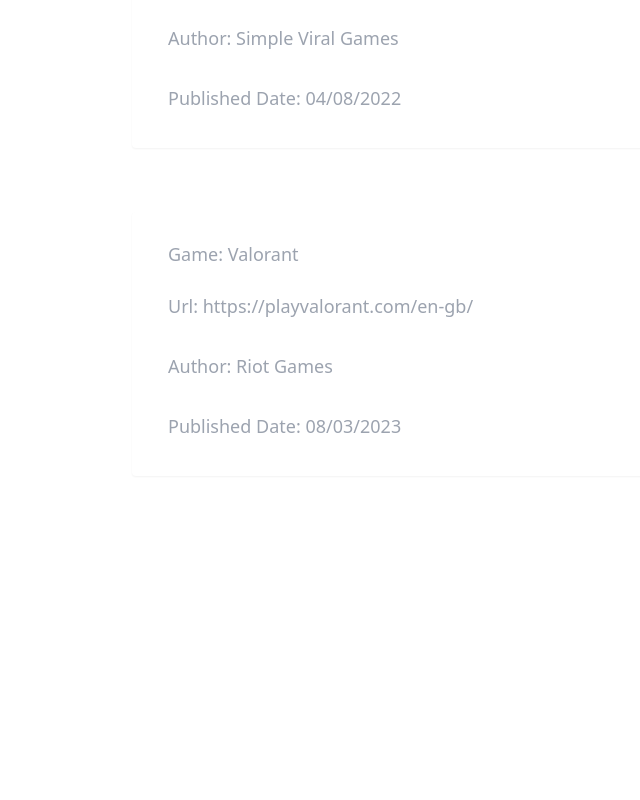
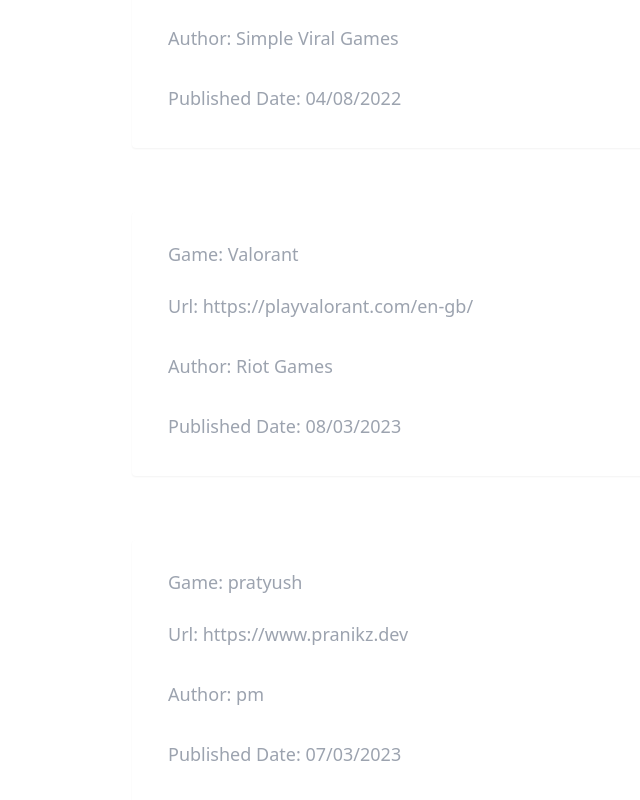
Before and after one commit to pranikz/SVG-crud, a React (Create React App) app: page /allgames in a window 1280 px wide. Shown: the part 712-1512 px from the top of the page, without its empty margins (192-832 px from the left). Before the commit the page ends 1264 px from the top, so only its background shows below. Built offline with nearby package versions, Linux system fonts and the light colour scheme; data requests are answered from the project's data file.

Commit message:
chore: added required field Validation

```diff
--- a/db.json
+++ b/db.json
@@ -20,6 +20,13 @@
       "author": "Riot Games",
       "published_date": "2023-03-08",
       "id": 3
+    },
+    {
+      "name": "pratyush",
+      "url": "https://www.pranikz.dev",
+      "author": "pm",
+      "published_date": "2023-03-07",
+      "id": 4
     }
   ]
 }
--- a/src/pages/AddGame.js
+++ b/src/pages/AddGame.js
@@ -62,6 +62,7 @@
             focus:ring-opacity-50
           "
                       placeholder="Enter Game Name"
+                      required
                     />
                   )}
                 />
@@ -89,6 +90,7 @@
               focus:ring-opacity-50
             "
                       placeholder="https://www.example.com"
+                      required
                     />
                   )}
                 />
@@ -116,6 +118,7 @@
               focus:ring-opacity-50
             "
                       placeholder=""
+                      required
                     />
                   )}
                 />
@@ -143,6 +146,7 @@
               focus:ring-opacity-50
             "
                       placeholder=""
+                      required
                     />
                   )}
                 />
--- a/src/pages/AllGames.js
+++ b/src/pages/AllGames.js
@@ -17,7 +17,9 @@
   let contentToRender = "";
 
   useEffect(() => {
-    dispatch(fetchALlGamesAPI());
+    if (allGamesData.length === 0) {
+      dispatch(fetchALlGamesAPI());
+    }
   }, []); // eslint-disable-line react-hooks/exhaustive-deps
 
   contentToRender =
@@ -40,7 +42,9 @@
                   className="bg-blue-200 text-black active:bg-blue-500
       font-bold px-3 py-1.5 rounded shadow hover:shadow-lg outline-none focus:outline-none mr-1 mb-1"
                   type="button"
-                  onClick={()=>{navigate("/addgame")}}
+                  onClick={() => {
+                    navigate("/addgame");
+                  }}
                 >
                   {" "}
                   Add a New Game{" "}
```
